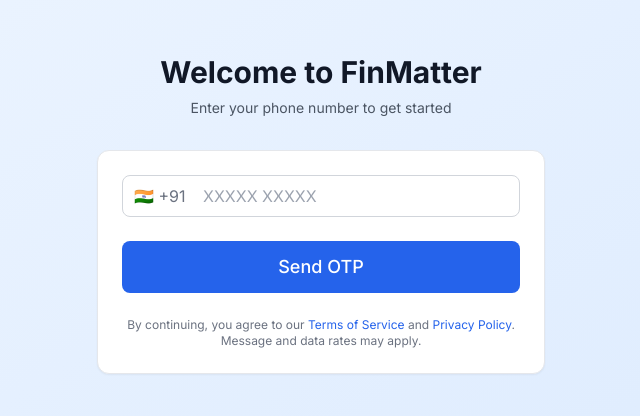
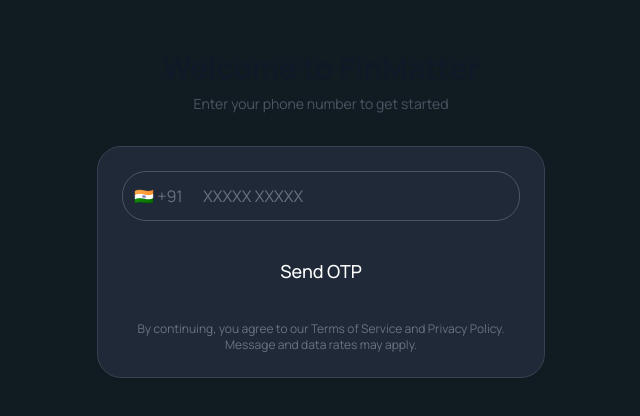
Before and after one commit to Vikraantnegi/finmatter, a Next.js app in the folder apps/web-pwa/: page /auth/login in a window 1280 px wide. Shown: the part 198-614 px from the top of the page, without its empty margins (319-959 px from the left). Built offline with nearby package versions, Linux system fonts and the light colour scheme; no server answers.

Commit message:
feat: brnad changes

```diff
--- a/apps/web-pwa/src/app/globals.css
+++ b/apps/web-pwa/src/app/globals.css
@@ -2,69 +2,105 @@
 @tailwind components;
 @tailwind utilities;
 
-@import url('https://fonts.googleapis.com/css2?family=Inter:wght@300;400;500;600;700&display=swap');
+/* Import Manrope font (from design) */
+@import url('https://fonts.googleapis.com/css2?family=Manrope:wght@400;500;600;700;800&display=swap');
+
+/* Import Material Symbols for logo/icon */
+@import url('https://fonts.googleapis.com/css2?family=Material+Symbols+Outlined:opsz,wght,FILL,GRAD@20..48,100..700,0..1,-50..200');
 
 :root {
   --foreground-rgb: 0, 0, 0;
-  --background-start-rgb: 214, 219, 220;
-  --background-end-rgb: 255, 255, 255;
+  --background-light: #f6f7f8;
+  --background-dark: #101c22;
+  --primary-color: #13a4ec;
 }
 
 @media (prefers-color-scheme: dark) {
   :root {
     --foreground-rgb: 255, 255, 255;
-    --background-start-rgb: 0, 0, 0;
-    --background-end-rgb: 0, 0, 0;
+    --background-start-rgb: 16, 28, 34; /* #101c22 */
+    --background-end-rgb: 16, 28, 34;
   }
 }
 
 body {
   color: rgb(var(--foreground-rgb));
-  background: linear-gradient(
-      to bottom,
-      transparent,
-      rgb(var(--background-end-rgb))
-    )
-    rgb(var(--background-start-rgb));
-  font-family: 'Inter', sans-serif;
+  background-color: var(--background-light);
+  font-family: 'Manrope', 'Inter', sans-serif;
+  -webkit-font-smoothing: antialiased;
+  -moz-osx-font-smoothing: grayscale;
+}
+
+/* Dark mode */
+.dark body {
+  background-color: var(--background-dark);
+  color: white;
 }
 
 @layer base {
   html {
-    font-family: 'Inter', system-ui, sans-serif;
+    font-family: 'Manrope', 'Inter', system-ui, sans-serif;
   }
 }
 
 @layer components {
+  /* Buttons - matching your design */
   .btn {
-    @apply px-4 py-2 rounded-lg font-medium transition-colors duration-200 focus:outline-none focus:ring-2 focus:ring-offset-2;
+    @apply px-5 py-3 rounded-xl text-base font-bold leading-normal
+           transition-all duration-200 focus:outline-none focus:ring-2
+           focus:ring-offset-2 disabled:opacity-50 disabled:cursor-not-allowed;
   }
 
   .btn-primary {
-    @apply bg-primary-600 text-white hover:bg-primary-700 focus:ring-primary-500;
+    @apply bg-primary text-white hover:opacity-90 focus:ring-primary/50
+           shadow-sm;
   }
 
   .btn-secondary {
-    @apply bg-secondary-200 text-secondary-800 hover:bg-secondary-300 focus:ring-secondary-500;
+    @apply bg-primary/10 dark:bg-[#233c48] text-primary
+           dark:text-white hover:bg-primary/20 dark:hover:bg-primary/30
+           focus:ring-primary/50;
   }
 
   .btn-success {
-    @apply bg-success-600 text-white hover:bg-success-700 focus:ring-success-500;
+    @apply bg-success-600 text-white hover:bg-success-700 focus:ring-success-500
+           shadow-sm hover:shadow-md;
   }
 
   .btn-error {
     @apply bg-error-600 text-white hover:bg-error-700 focus:ring-error-500;
   }
 
+  /* Cards - matching your design */
   .card {
-    @apply bg-white rounded-xl shadow-sm border border-gray-200 p-6;
+    @apply bg-white dark:bg-gray-800 rounded-xl shadow-sm
+           border border-gray-200 dark:border-gray-700 p-6
+           transition-shadow hover:shadow-md;
   }
 
+  /* Inputs - matching your design */
   .input {
-    @apply w-full px-3 py-2 border border-gray-300 rounded-lg focus:outline-none focus:ring-2 focus:ring-primary-500 focus:border-transparent text-gray-900 bg-white;
+    @apply w-full px-4 py-3 border border-gray-300 dark:border-gray-600
+           rounded-xl focus:outline-none focus:ring-2 focus:ring-primary
+           focus:border-transparent text-gray-900 dark:text-white
+           bg-white dark:bg-gray-800
+           transition-all duration-200
+           placeholder:text-gray-400 dark:placeholder:text-gray-500;
   }
 
+  /* Typography */
+  .headline {
+    @apply text-gray-900 dark:text-white tracking-tight text-3xl
+           font-extrabold leading-tight;
+  }
+
+  .body-text {
+    @apply text-base font-normal leading-normal text-gray-600
+           dark:text-gray-300;
+  }
+
+  /* Gradient backgrounds */
   .gradient-bg {
-    @apply bg-gradient-to-br from-primary-500 to-primary-700;
+    @apply bg-gradient-to-br from-primary to-primary/80;
   }
 }
--- a/apps/web-pwa/src/app/layout.tsx
+++ b/apps/web-pwa/src/app/layout.tsx
@@ -1,6 +1,6 @@
 import type { Metadata, Viewport } from 'next';
 import React from 'react';
-import { Inter } from 'next/font/google';
+import { Manrope } from 'next/font/google';
 import './globals.css';
 import { Providers } from '@/components/providers/Providers';
 import { AuthProvider } from '@/components/auth/AuthProvider';
@@ -8,23 +8,31 @@ import { ErrorBoundary } from '@/components/ErrorBoundary';
 import { SWRProvider } from '@/components/providers/SWRProvider';
 import { NotificationPermission } from '@/components/notifications/NotificationPermission';
 
-const inter = Inter({ subsets: ['latin'] });
+// Load Manrope font (matching design)
+const manrope = Manrope({
+  subsets: ['latin'],
+  weight: ['400', '500', '600', '700', '800'],
+  variable: '--font-manrope',
+  display: 'swap',
+});
 
 export const viewport: Viewport = {
   width: 'device-width',
   initialScale: 1,
-  themeColor: '#3b82f6',
+  themeColor: '#13a4ec', // Updated to match primary brand color
 };
 
 export const metadata: Metadata = {
-  title: 'FinMatter - Smart Credit Card Management',
+  title: 'FinMatter - Your Smartest Financial Move',
   description:
-    'Manage your credit cards, track expenses, and optimize rewards with FinMatter',
+    'The personal finance super app to optimize credit cards, track spending, and get AI-powered insights.',
   keywords: [
     'credit cards',
     'expense tracking',
     'financial management',
     'rewards optimization',
+    'personal finance',
+    'AI financial assistant',
   ],
   authors: [{ name: 'FinMatter Team' }],
   manifest: '/manifest.json',
@@ -33,17 +41,17 @@ export const metadata: Metadata = {
     apple: '/apple-touch-icon.png',
   },
   openGraph: {
-    title: 'FinMatter - Smart Credit Card Management',
+    title: 'FinMatter - Your Smartest Financial Move',
     description:
-      'Manage your credit cards, track expenses, and optimize rewards',
+      'The personal finance super app to optimize credit cards, track spending, and get AI-powered insights.',
     type: 'website',
     locale: 'en_US',
   },
   twitter: {
     card: 'summary_large_image',
-    title: 'FinMatter - Smart Credit Card Management',
+    title: 'FinMatter - Your Smartest Financial Move',
     description:
-      'Manage your credit cards, track expenses, and optimize rewards',
+      'The personal finance super app to optimize credit cards, track spending, and get AI-powered insights.',
   },
 };
 
@@ -53,15 +61,21 @@ export default function RootLayout({
   children: React.ReactNode;
 }) {
   return (
-    <html lang='en'>
+    <html lang='en' className='dark'>
+      {/* Default to dark mode */}
       <head>
         <link rel='manifest' href='/manifest.json' />
-        <meta name='theme-color' content='#3b82f6' />
+        <meta name='theme-color' content='#13a4ec' />
         <meta name='apple-mobile-web-app-capable' content='yes' />
         <meta name='apple-mobile-web-app-status-bar-style' content='default' />
         <meta name='apple-mobile-web-app-title' content='FinMatter' />
+        {/* Material Symbols for icons */}
+        <link
+          href='https://fonts.googleapis.com/css2?family=Material+Symbols+Outlined:opsz,wght,FILL,GRAD@20..48,100..700,0..1,-50..200'
+          rel='stylesheet'
+        />
       </head>
-      <body className={inter.className}>
+      <body className={`${manrope.variable} ${manrope.className}`}>
         <ErrorBoundary>
           <SWRProvider>
             <Providers>
--- /dev/null
+++ b/apps/web-pwa/src/components/branding/Logo.tsx
@@ -0,0 +1,39 @@
+import React from 'react';
+
+interface LogoProps {
+  className?: string;
+  showText?: boolean;
+  iconSize?: 'sm' | 'md' | 'lg' | 'xl';
+}
+
+const iconSizes = {
+  sm: 'text-2xl',
+  md: 'text-3xl',
+  lg: 'text-4xl',
+  xl: 'text-5xl',
+};
+
+/**
+ * FinMatter Logo Component
+ * Displays the piggy bank icon with optional text
+ */
+export function Logo({
+  className = '',
+  showText = true,
+  iconSize = 'md',
+}: LogoProps) {
+  return (
+    <div className={`flex items-center gap-2 ${className}`}>
+      <span
+        className={`material-symbols-outlined text-primary ${iconSizes[iconSize]}`}
+      >
+        savings
+      </span>
+      {showText && (
+        <span className='text-xl font-bold text-gray-800 dark:text-white'>
+          FinMatter
+        </span>
+      )}
+    </div>
+  );
+}
--- a/apps/web-pwa/tailwind.config.js
+++ b/apps/web-pwa/tailwind.config.js
@@ -5,21 +5,18 @@ module.exports = {
     './src/components/**/*.{js,ts,jsx,tsx,mdx}',
     './src/app/**/*.{js,ts,jsx,tsx,mdx}',
   ],
+  darkMode: 'class', // Enable class-based dark mode
   theme: {
     extend: {
       colors: {
-        primary: {
-          50: '#eff6ff',
-          100: '#dbeafe',
-          200: '#bfdbfe',
-          300: '#93c5fd',
-          400: '#60a5fa',
-          500: '#3b82f6',
-          600: '#2563eb',
-          700: '#1d4ed8',
-          800: '#1e40af',
-          900: '#1e3a8a',
-        },
+        // Primary Brand Color (from design: #13a4ec)
+        primary: '#13a4ec',
+
+        // Background Colors (from design)
+        'background-light': '#f6f7f8',
+        'background-dark': '#101c22',
+
+        // Secondary colors (keeping existing grays)
         secondary: {
           50: '#f8fafc',
           100: '#f1f5f9',
@@ -32,6 +29,8 @@ module.exports = {
           800: '#1e293b',
           900: '#0f172a',
         },
+
+        // Semantic Colors
         success: {
           50: '#f0fdf4',
           100: '#dcfce7',
@@ -70,7 +69,16 @@ module.exports = {
         },
       },
       fontFamily: {
-        sans: ['Inter', 'system-ui', 'sans-serif'],
+        // Display font - Manrope (from design)
+        display: ['Manrope', 'sans-serif'],
+        // Keep Manrope as default sans as well
+        sans: ['Manrope', 'Inter', 'system-ui', 'sans-serif'],
+      },
+      borderRadius: {
+        DEFAULT: '0.5rem', // 8px
+        lg: '1rem', // 16px
+        xl: '1.5rem', // 24px
+        full: '9999px',
       },
       animation: {
         'fade-in': 'fadeIn 0.5s ease-in-out',
```
Also changed, not shown: packages/shared/src/constants.ts (+5 -2 lines).
